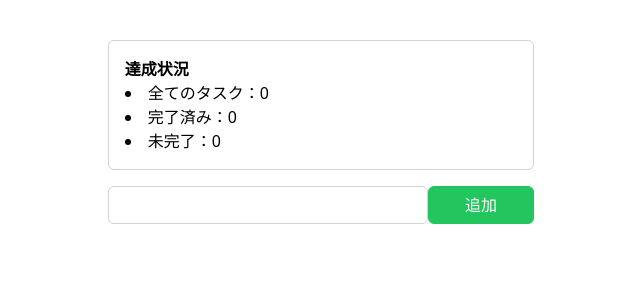
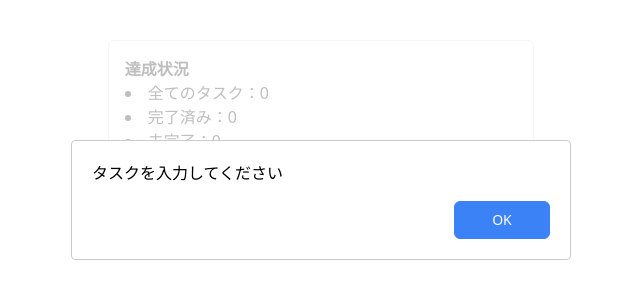
Before and after one commit to wsigma21/hc_practice, a React (Create React App) app in the folder React/react_todo_list/: page / in a window 1280 px wide. Both pictures are taken after a click on the button "追加". Shown: the top 300 px of the page, without its empty margins (319-959 px from the left). Built offline with nearby package versions, Linux system fonts and the light colour scheme.

Commit message:
feat: 未入力時のアラートモーダル機能追加

```diff
--- a/React/react_todo_list/src/components/AddItems.tsx
+++ b/React/react_todo_list/src/components/AddItems.tsx
@@ -1,9 +1,22 @@
 import { useTodoList } from "../hooks/useTodoList"
+import { CustomModal } from "./organisms/CustomModal"
+import { useCustomModal } from "../hooks/useCustomModal"
 
 export const AddItems = () => {
   const { todoText, onAddTodo, onChangeTodoText } = useTodoList();
 
+  const { modal, setModal, closeModal } = useCustomModal();
+
+  const onClickAddTodo = () => {
+    if (todoText === "") {
+      setModal({isOpen: true})
+      return
+    }
+    onAddTodo();
+  }
+
   return (
+    <>
       <div className="w-full mb-5">
         <input
           type="text"
@@ -13,8 +26,14 @@ export const AddItems = () => {
         </input>
         <button
           className="w-3/12 py-1.5 border border-green-500 rounded-md bg-green-500 text-white hover:bg-white hover:text-green-500"
-        onClick={onAddTodo}
+          onClick={onClickAddTodo}
         >追加</button>
       </div>
+      <CustomModal
+        modal={modal}
+        confirmText={"タスクを入力してください"}
+        confirm={closeModal}
+      />
+    </>
   )
 }
--- a/React/react_todo_list/src/components/organisms/CustomModal.tsx
+++ b/React/react_todo_list/src/components/organisms/CustomModal.tsx
@@ -6,7 +6,7 @@ type CustomModalType = {
   modal: ModalType;
   confirmText: string;
   confirm: () => void;
-  cancel: () => void;
+  cancel?: () => void;
 }
 
 export const CustomModal: FC<CustomModalType> = ({modal, confirmText, confirm, cancel}) => {
@@ -36,10 +36,12 @@ export const CustomModal: FC<CustomModalType> = ({modal, confirmText, confirm, c
           className="w-24 p-2 text-sm border border-blue-500 rounded-md bg-blue-500 text-white"
           onClick={confirm}
         >OK</button>
-        <button
-          className="w-24 p-2 ml-2 text-sm border border-gray-200 rounded-md text-blue-500"
-          onClick={cancel}
-        >キャンセル</button>
+        { cancel && (
+          <button
+            className="w-24 p-2 ml-2 text-sm border border-gray-200 rounded-md text-blue-500"
+            onClick={cancel}
+          >キャンセル</button>)
+        }
       </div>
     </Modal>
   )
--- a/React/react_todo_list/src/hooks/useDeleteModal.ts
+++ b/React/react_todo_list/src/hooks/useDeleteModal.ts
@@ -23,7 +23,7 @@ export const useDeleteModal= ({
 
   // 削除処理
   const onClickDeleteTodo = () => {
-    onDeleteTodo(modal.targetId);
+    if (modal.targetId !== undefined) onDeleteTodo(modal?.targetId);
     closeModal();
   }
 
--- a/React/react_todo_list/src/types/modal.ts
+++ b/React/react_todo_list/src/types/modal.ts
@@ -1,4 +1,4 @@
 export type ModalType = {
   isOpen: boolean;
-  targetId: number;
+  targetId?: number;
 }
```
Lines whose indentation alone changed are shown as unchanged.
